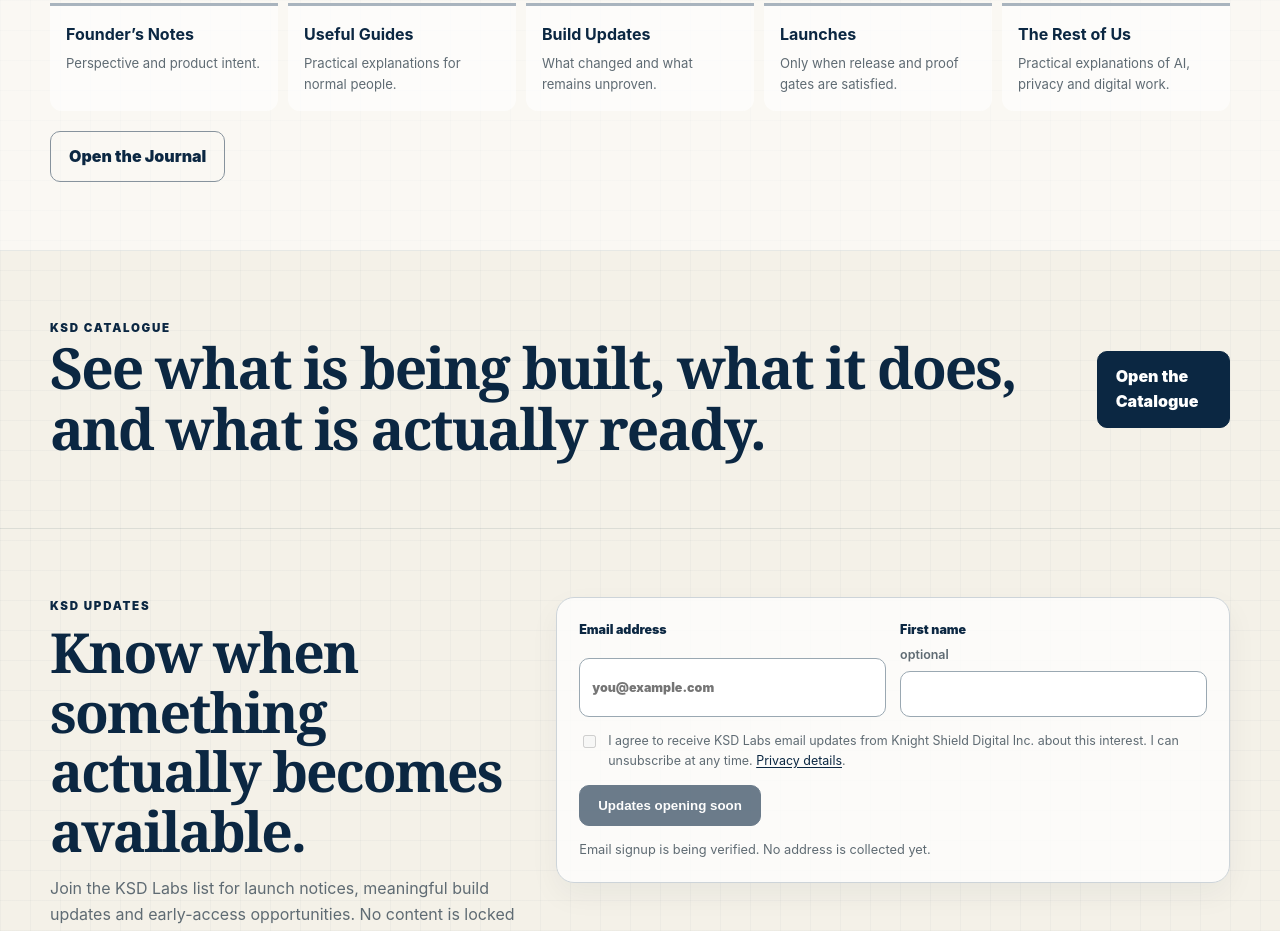
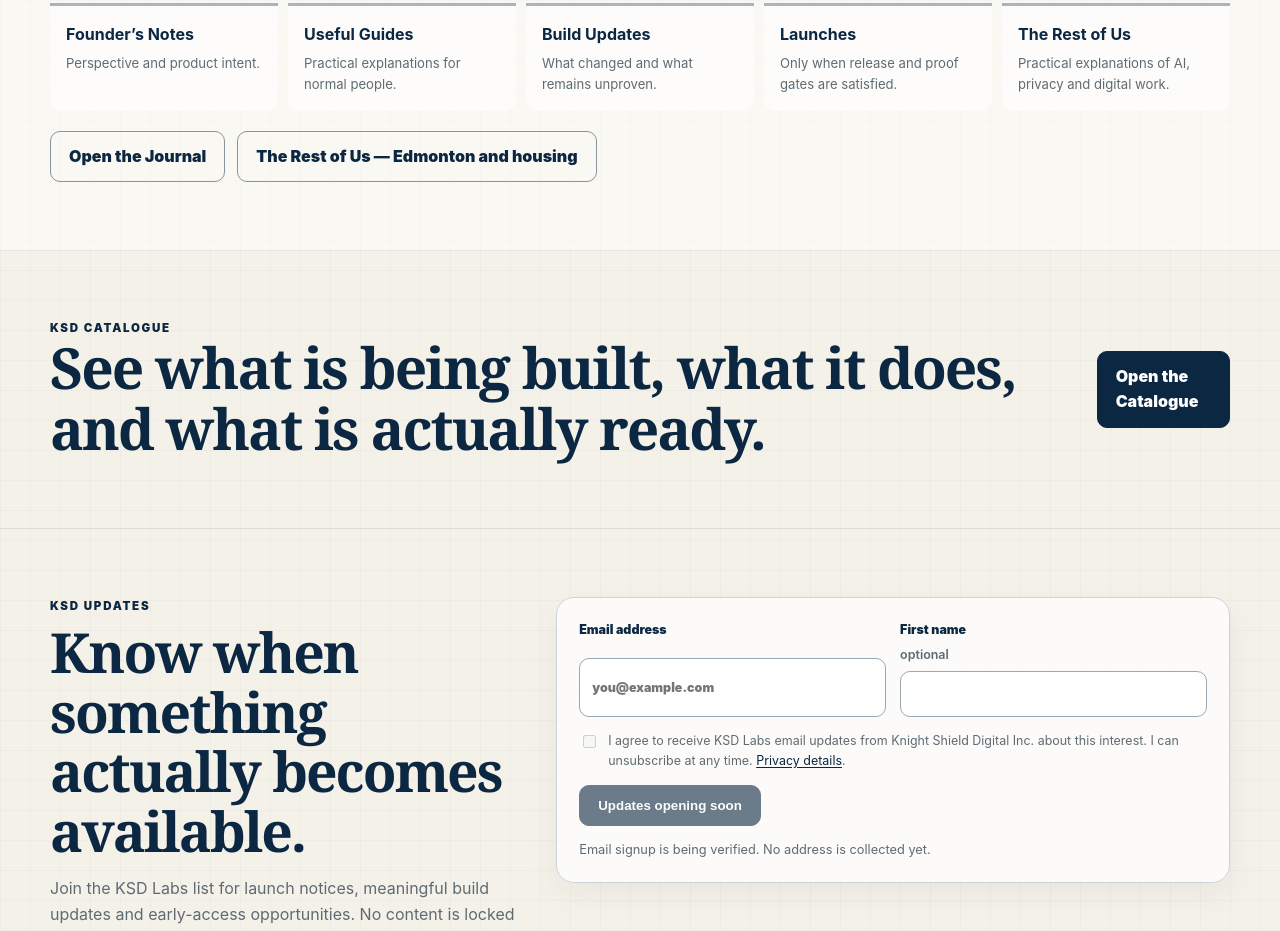
Before and after one commit to Knight-Shield-Wallet/whitepaper, a plain HTML site: page index.html in a window 1280 px wide. Shown: the part 4140-5071 px from the top of the page. Drawn offline with Linux system fonts and the light colour scheme.

Commit message:
Link the dedicated TRU movement page: index.html

```diff
--- a/index.html
+++ b/index.html
@@ -136,9 +136,9 @@
       <div><strong>Useful Guides</strong><span>Practical explanations for normal people.</span></div>
       <div><strong>Build Updates</strong><span>What changed and what remains unproven.</span></div>
       <div><strong>Launches</strong><span>Only when release and proof gates are satisfied.</span></div>
-      <div><strong>The Rest of Us</strong><span><a href="/journal/#rest-of-us">Practical explanations of AI, privacy and digital work.</a></span></div>
+      <div><strong>The Rest of Us</strong><span><a href="/the-rest-of-us/">Practical explanations of AI, privacy and digital work.</a></span></div>
     </div>
-    <div class="actions section-actions"><a class="btn secondary" href="/journal/">Open the Journal</a></div>
+    <div class="actions section-actions"><a class="btn secondary" href="/journal/">Open the Journal</a><a class="btn secondary" href="/the-rest-of-us/">The Rest of Us — Edmonton and housing</a></div>
   </div>
 </section>
 
@@ -171,8 +171,8 @@
     </form>
   </div>
 </section>
-<section class="section"><div class="wrap catalogue-cta"><div><div class="kicker">Keep exploring</div><h2>Products, useful reading and a way to reach us.</h2><p><a href="/products/#wallet">Wallet release status</a> · <a href="/journal/#rest-of-us">The Rest of Us</a> · <a href="/contact/">Contact</a> · <a href="/privacy/#cookies">Privacy and cookies</a></p></div></div></section></main>
-<footer class="footer"><div class="wrap footer-inner"><div>KSD Labs · Knight Shield Digital Inc.</div><nav aria-label="Footer"><a href="/catalogue/">Catalogue</a> · <a href="/journal/#rest-of-us">The Rest of Us</a> · <a href="/products/#wallet">Wallet status</a> · <a href="/contact/">Contact</a> · <a href="/privacy/#cookies">Privacy &amp; cookies</a></nav><div>© <span data-year></span> Knight Shield Digital Inc.</div></div></footer>
+<section class="section"><div class="wrap catalogue-cta"><div><div class="kicker">Keep exploring</div><h2>Products, useful reading and a way to reach us.</h2><p><a href="/products/#wallet">Wallet release status</a> · <a href="/the-rest-of-us/">The Rest of Us</a> · <a href="/contact/">Contact</a> · <a href="/privacy/#cookies">Privacy and cookies</a></p></div></div></section></main>
+<footer class="footer"><div class="wrap footer-inner"><div>KSD Labs · Knight Shield Digital Inc.</div><nav aria-label="Footer"><a href="/catalogue/">Catalogue</a> · <a href="/the-rest-of-us/">The Rest of Us</a> · <a href="/products/#wallet">Wallet status</a> · <a href="/contact/">Contact</a> · <a href="/privacy/#cookies">Privacy &amp; cookies</a></nav><div>© <span data-year></span> Knight Shield Digital Inc.</div></div></footer>
 <script src="/assets/site.js"></script>
 </body>
 </html>
```
